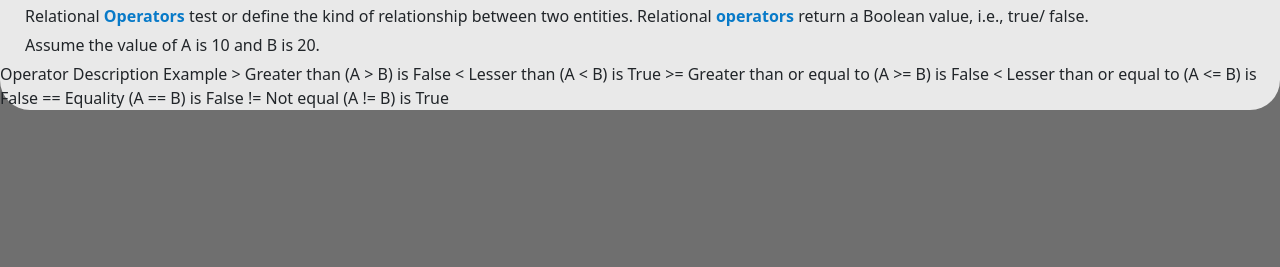
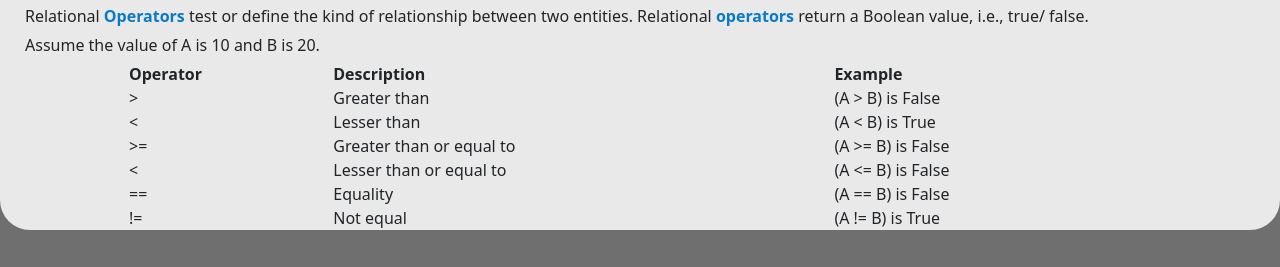
Before and after one commit to bacskaiig/TypeScript, a plain HTML site: page index.html in a window 1280 px wide. Shown: the part 533-800 px from the top of the page. Drawn offline with nearby package versions, Linux system fonts and the light colour scheme; files that its build step writes are made by us from their sources; files whose address does not match are found by name.

Commit message:
10 feladat

```diff
--- a/index.html
+++ b/index.html
@@ -40,27 +40,71 @@
 		<p>Relational <span>Operators</span>  test or define the kind of relationship between two entities. Relational <span>operators</span>  return a Boolean value, i.e., true/ false.</p>
 		<p>Assume the value of A is 10 and B is 20.</p>
 
-		Operator
-		Description
-		Example
-		&gt;
-		Greater than
-		(A &gt; B) is False
-		&lt;
-		Lesser than
-		(A &lt; B) is True
-		&gt;=
-		Greater than or equal to
-		(A &gt;= B) is False
-		&lt;
-		Lesser than or equal to
-		(A &lt;= B) is False
-		==
-		Equality
-		(A == B) is False
-		!=
-		Not equal
-		(A != B) is True
+		<table class="table-hover">
+			<tr>
+			<th>Operator</th>
+			<th>Description</th>
+			<th>Example</th>
+			</tr>
+
+			<tr>
+			<td>&gt;</td>
+			<td>Greater than</td>
+			<td>(A &gt; B) is False</td>
+			</tr>
+
+			<tr>
+				<td>&lt;</td>
+				<td>Lesser than</td>
+				<td>(A &lt; B) is True</td>
+			</tr>
+
+			<tr>
+				<td>&gt;=</td>
+				<td>Greater than or equal to</td>
+				<td>(A &gt;= B) is False</td>
+			</tr>
+
+			<tr>
+				<td>&lt;</td>
+				<td>Lesser than or equal to</td>
+				<td>(A &lt;= B) is False</td>
+			</tr>
+
+			<tr>
+				<td>==</td>
+				<td>Equality</td>
+				<td>(A == B) is False</td>
+			</tr>
+
+			<tr>
+				<td>!=</td>
+				<td>Not equal</td>
+				<td>(A != B) is True</td>
+			</tr>
+
+		</table>
+
+
+
+
+
+
+
+
+
+
+
+
+
+
+
+
+
+
+
+
+
 
 	</div>
 	<script src="bootstrap-4.4.1-dist/js/jquery.min.js"></script>
```
